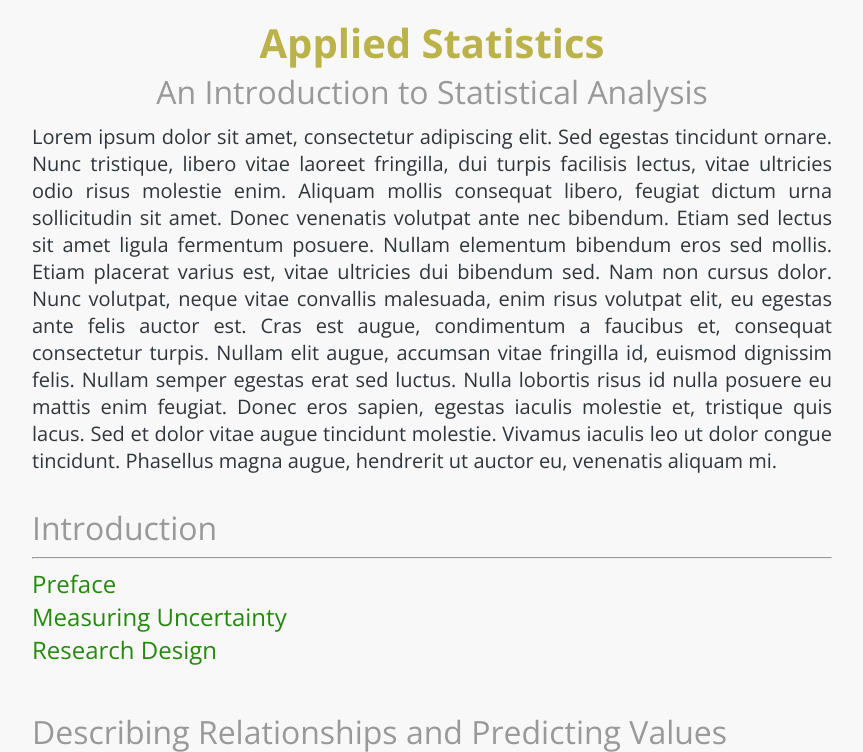
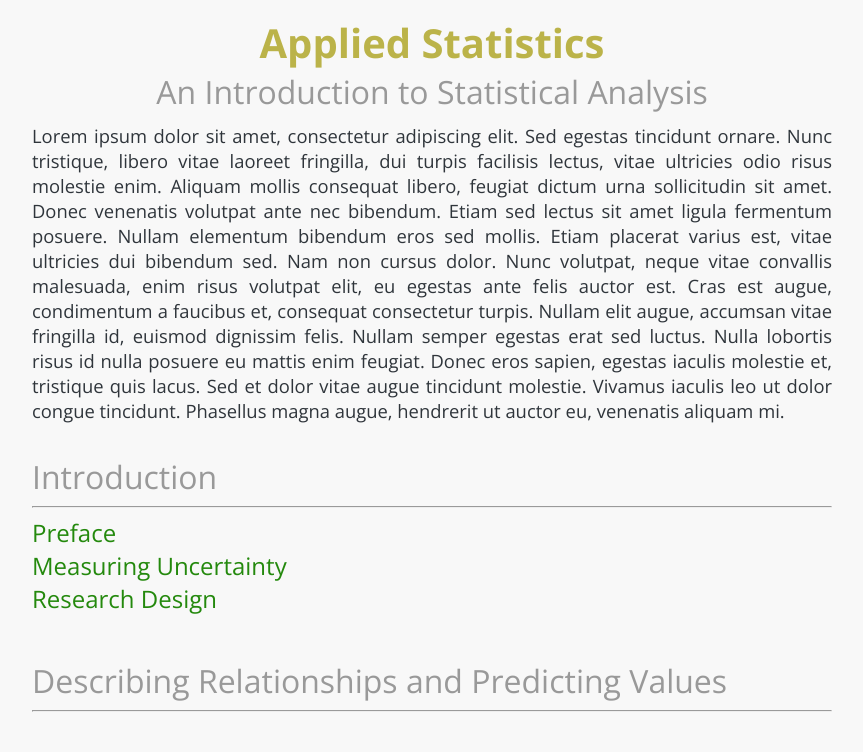
Before and after one commit to digideskio/appliedStats, a PHP site: page /index.html in a window 1280 px wide. Shown: the top 752 px of the page, without its empty margins (208-1071 px from the left). Run offline with PHP 8.4, Linux system fonts and the light colour scheme.

Commit message:
paragraph text size

```diff
--- a/stylesheets/stylesheet.css
+++ b/stylesheets/stylesheet.css
@@ -132,6 +132,6 @@ h4 {
 
 p {
   padding: 10px 0 10px 0;
-  font-size: 1.25em;
+  font-size: 1.15em;
   color: #2F353B;
 }
```
